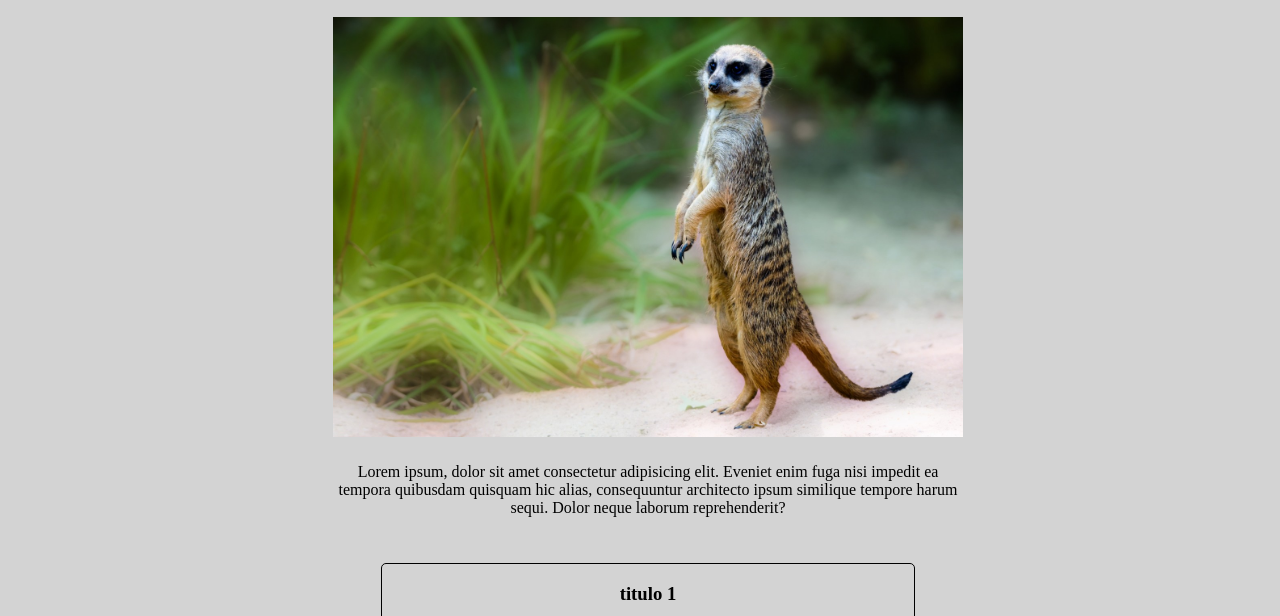
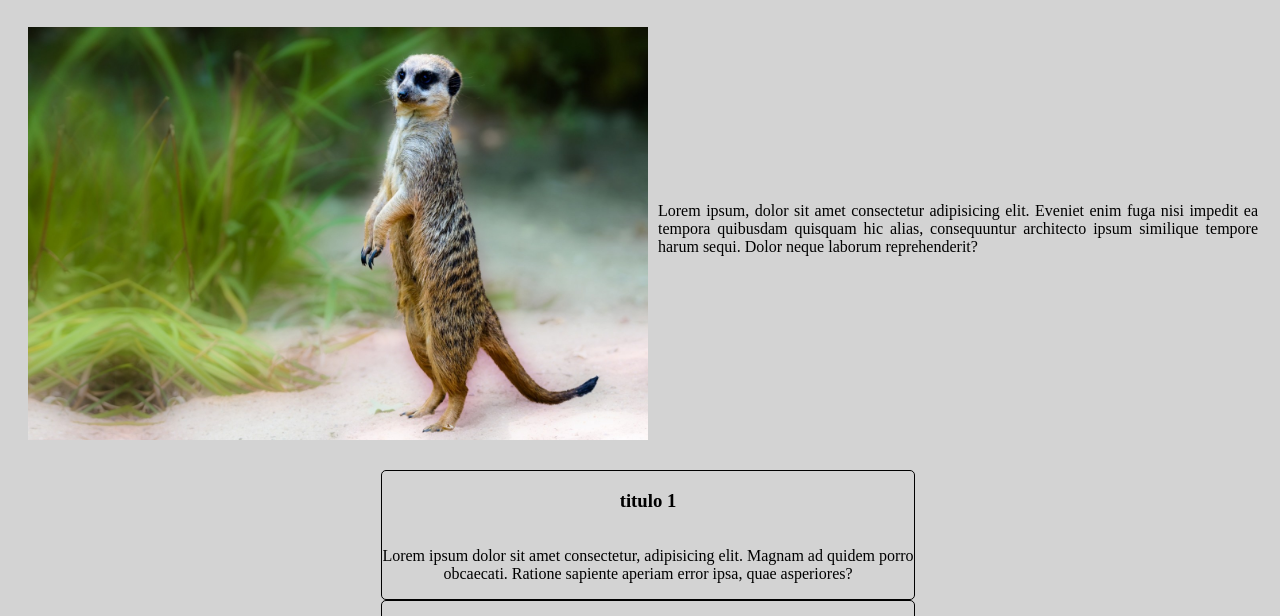
Before and after one commit to diplomatura-desarrollo-web-icaro-c/tp-integrador-introduccion-front-end, a plain HTML site: page index.html in a window 1280 px wide. Shown: the part 129-745 px from the top of the page. Drawn offline with Linux system fonts and the light colour scheme.

Commit message:
media query articulo 1

```diff
--- a/index.css
+++ b/index.css
@@ -77,6 +77,14 @@ main {
     display: flex;
     flex-direction: row;
   }
+  #articulo1 {
+    display: flex;
+    flex-direction: row;
+    padding: 20px;
+  }
+  #articulo1 p {
+    text-align: justify;
+  }
 }
 
 /* media Query ----------------------------- */
```
